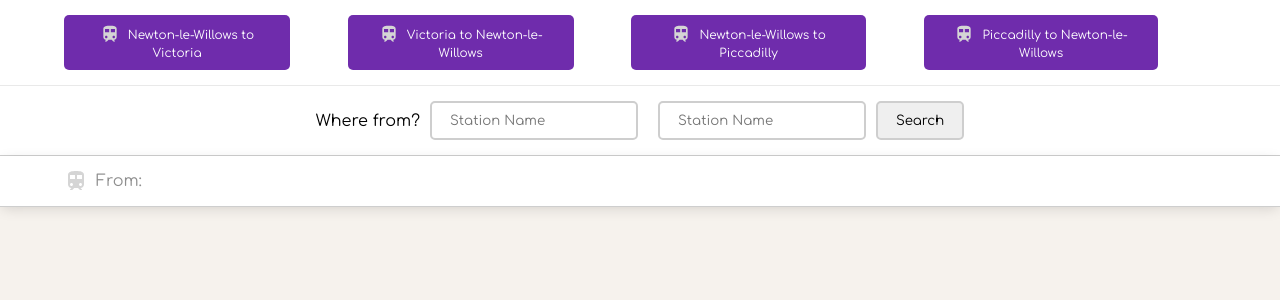
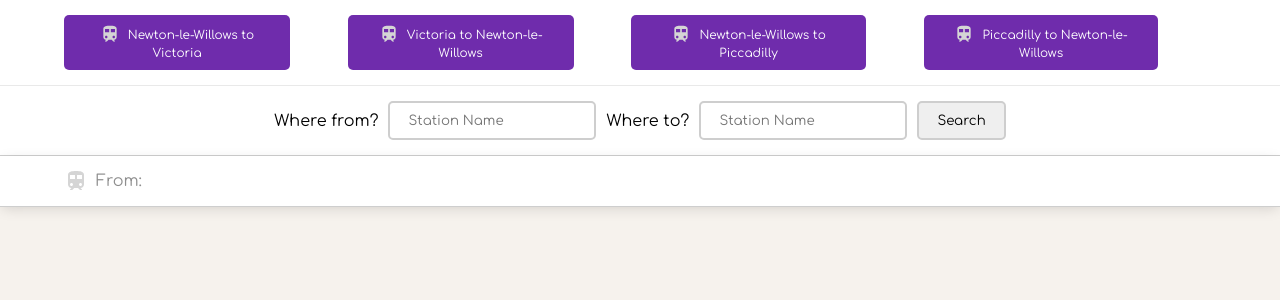
Before and after one commit to kieranphilipbrown/train-times-app, a React (Create React App) app: page / in a window 1280 px wide. Shown: the top 300 px of the page. Built offline with nearby package versions, Linux system fonts and the light colour scheme.

Commit message:
Added missing to label.

```diff
--- a/src/components/Search/Search.js
+++ b/src/components/Search/Search.js
@@ -93,6 +93,7 @@
                                 </SearchInputResult>
                             }
                         </SearchInputContainer>
+                        <SearchLabel htmlFor="stationfrom">Where to?</SearchLabel>
                         <SearchInputContainer>
                             <SearchInput
                                 id={'stationto'}
```
